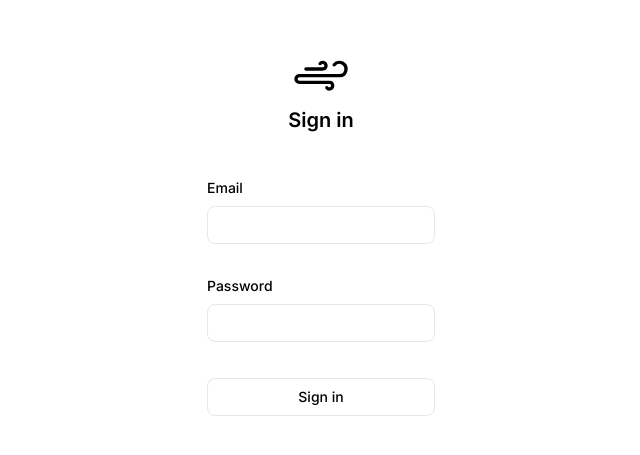
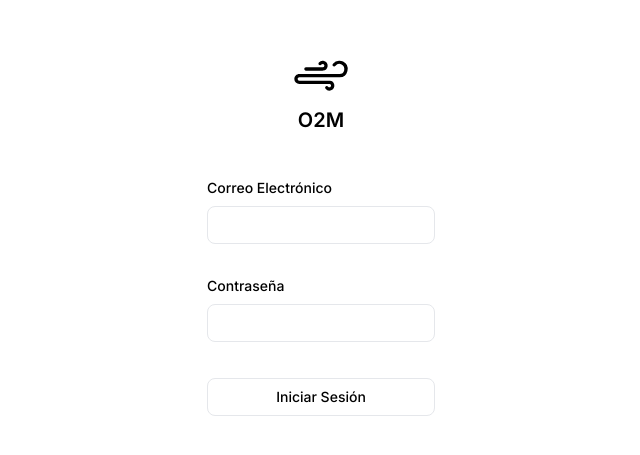
Before and after one commit to Xanh1/O2M-frontend, a Next.js app: page /session in a window 1280 px wide. Shown: the part 147-602 px from the top of the page, without its empty margins (319-959 px from the left). Built offline with nearby package versions, Linux system fonts and the light colour scheme.

Commit message:
update ui bars

```diff
--- a/src/app/session/page.jsx
+++ b/src/app/session/page.jsx
@@ -10,8 +10,8 @@ import { authPerson } from "../../hooks/service_auth";
 
 export default function login() {
   const loginSchema = Yup.object().shape({
-    email: Yup.string().trim().required("Enter your email"),
-    password: Yup.string().trim().required("Enter your password"),
+    email: Yup.string().trim().required("Ingresa tu correo"),
+    password: Yup.string().trim().required("Ingresa tu contraseña"),
   });
 
   const router = useRouter();
@@ -27,8 +27,8 @@ export default function login() {
         Cookies.set("usuario", info.person);
         Cookies.set("necesary", info.necesary);
         swal({
-          title: "SUCCESSFUL LOGIN",
-          text: "Welcome " + info.person,
+          title: "Acción Satisfactoria",
+          text: "Bienvenido " + info.person.replace(".", " "),
           icon: "success",
           button: "Accept",
           timer: 4000,
@@ -96,12 +96,13 @@ export default function login() {
             />
           </g>
         </svg>
-        <h1 className="font-semibold text-xl">Sign in</h1>
+
+        <h1 className="font-semibold text-xl">O2M</h1>
       </div>
       <form className="my-8" onSubmit={handleSubmit(req)}>
-        <div className="max-w-sm my-3">
+        <div className="max-w-md my-3">
           <label htmlFor="email" className="block text-sm font-medium mb-2">
-            Email
+            Correo Electrónico
           </label>
           <input
             type="email"
@@ -116,7 +117,7 @@ export default function login() {
         </div>
         <div className="max-w-sm my-3">
           <label htmlFor="password" className="block text-sm font-medium mb-2">
-            Password
+            Contraseña
           </label>
           <input
             type="password"
@@ -133,7 +134,7 @@ export default function login() {
           <button className="btn relative border block w-full font-medium border-gray-200 inline-flex items-center justify-start overflow-hidden transition-all rounded-lg text-sm hover:bg-white group py-2 px-2">
             <span className="w-56 h-48 rounded bg-blue-500 absolute bottom-0 left-0 translate-x-full ease-out duration-500 transition-all translate-y-full mb-9 ml-9 group-hover:ml-0 group-hover:mb-32 group-hover:translate-x-0"></span>
             <span className="relative w-full text-center transition-colors duration-300 ease-in-out group-hover:text-white">
-              Sign in
+              Iniciar Sesión
             </span>
           </button>
         </div>
```
